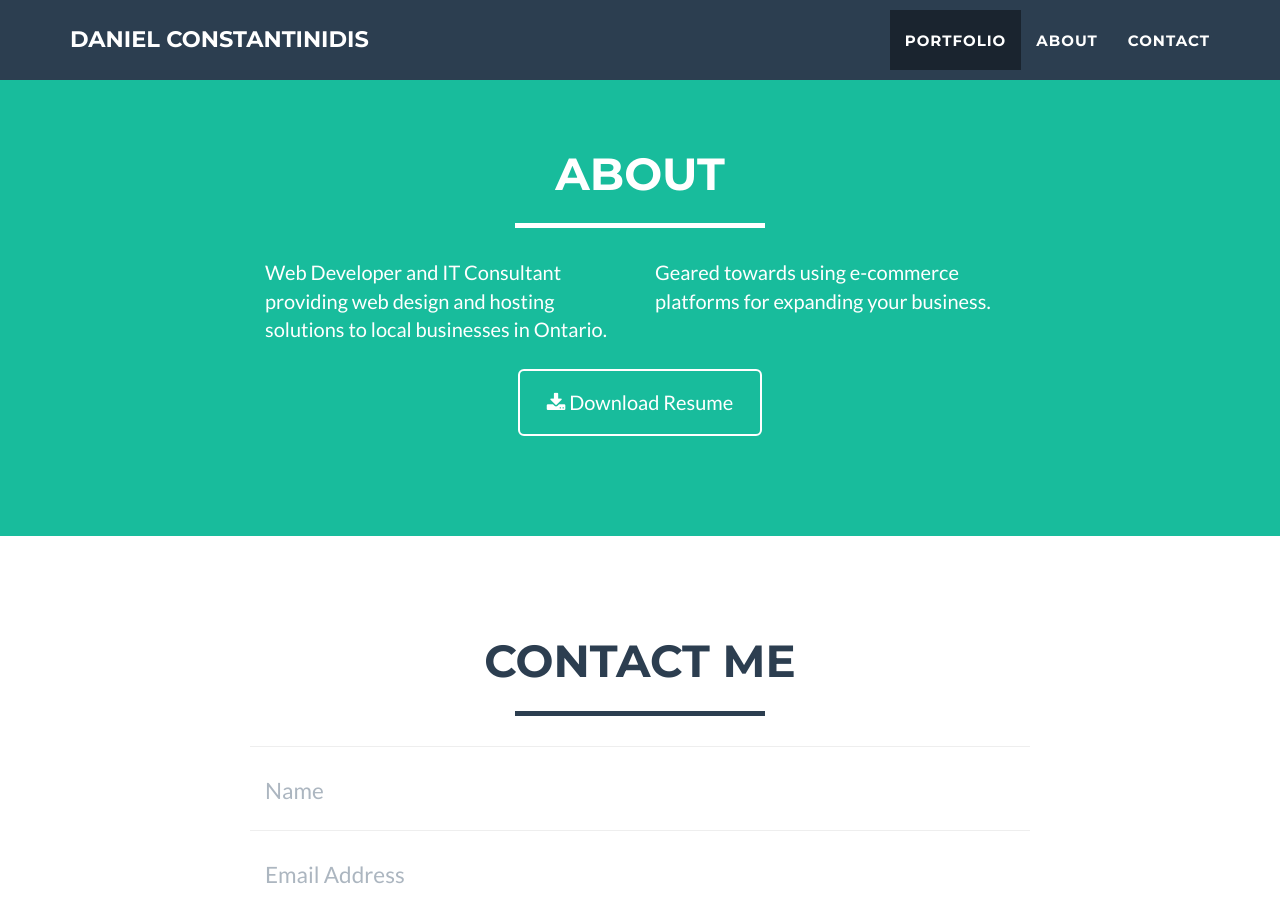
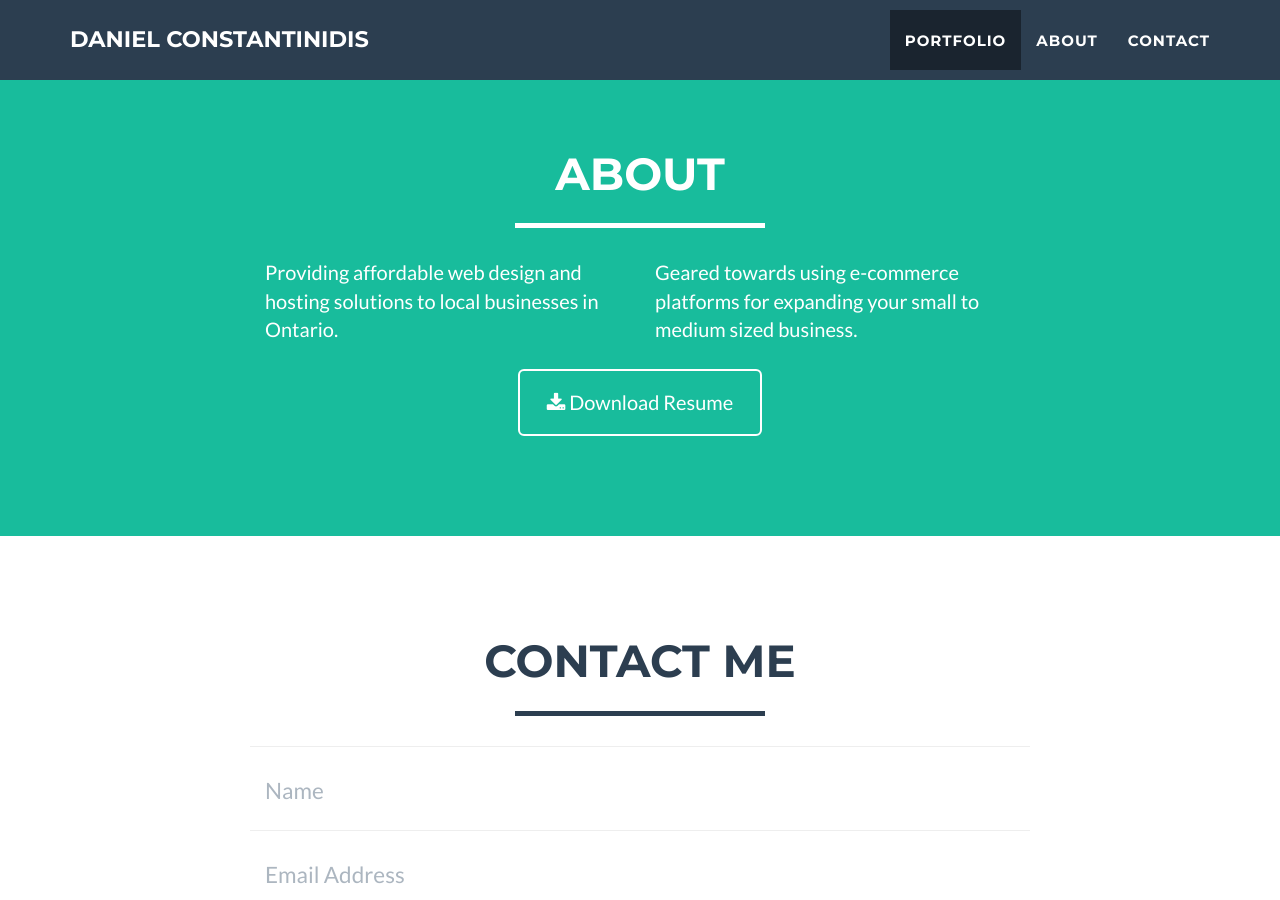
Before and after one commit to danielconstantinidis/danielconstantinidis.github.io, a Jekyll site: the page built from index.html, in a window 1280 px wide and 900 px high, scrolled down 1326 px. Built offline with Jekyll 4.4.1, drawn with Linux system fonts in a browser that asks for light colours.

Commit message:
updated about paragraphs

```diff
--- a/_includes/about.html
+++ b/_includes/about.html
@@ -9,10 +9,10 @@
             </div>
             <div class="row">
                 <div class="col-lg-4 col-lg-offset-2">
-		    <p>Web Developer and IT Consultant providing web design and hosting solutions to local businesses in Ontario.</p>
+		    <p>Providing affordable web design and hosting solutions to local businesses in Ontario.</p>
                 </div>
                 <div class="col-lg-4">
-                    <p>Geared towards using e-commerce platforms for expanding your business.</p>
+                    <p>Geared towards using e-commerce platforms for expanding your small to medium sized business.</p>
                 </div>
                 <div class="col-lg-8 col-lg-offset-2 text-center">
                     <a href="../uploads/resume.pdf" class="btn btn-lg btn-outline">
```
Also changed, not shown: 5 other files.
